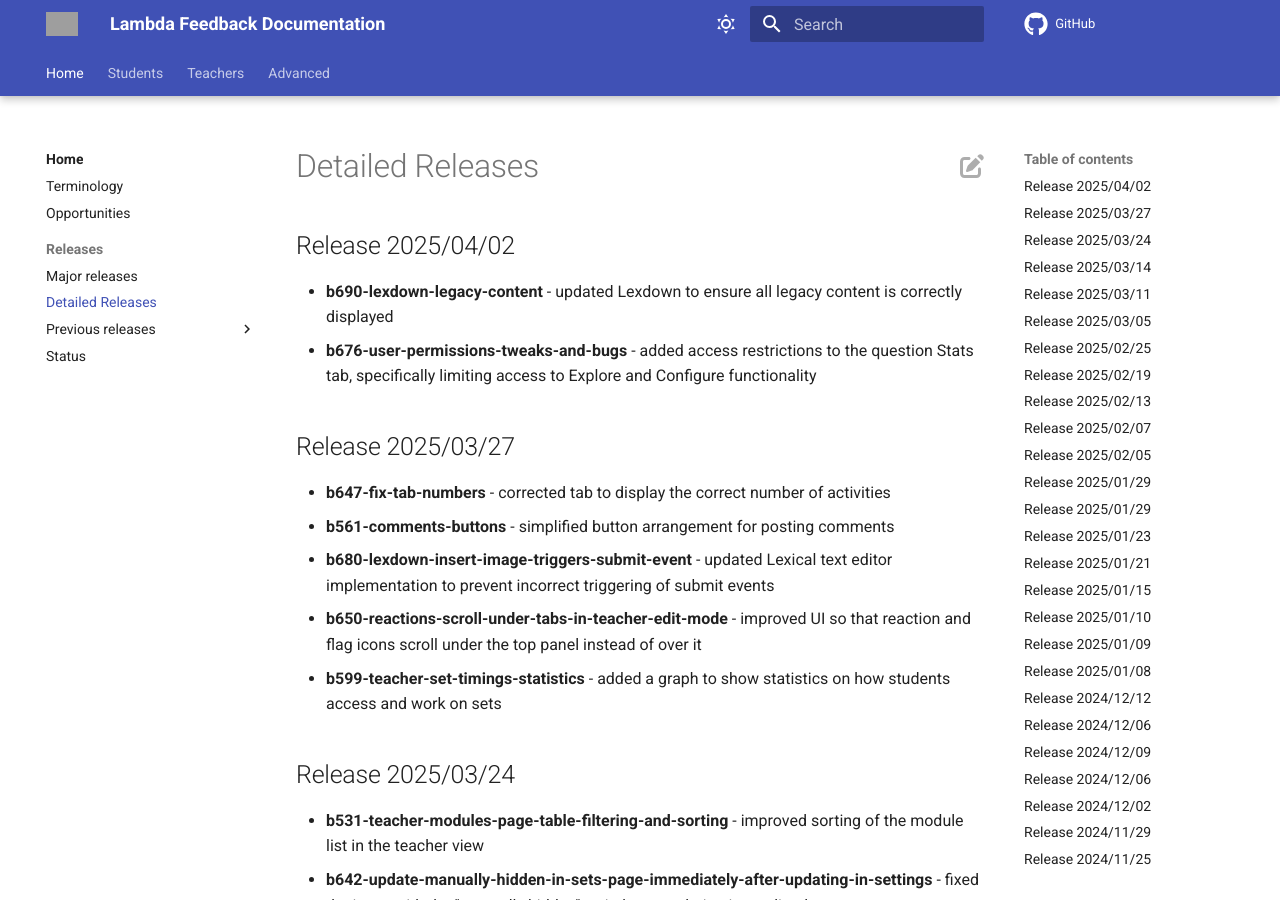
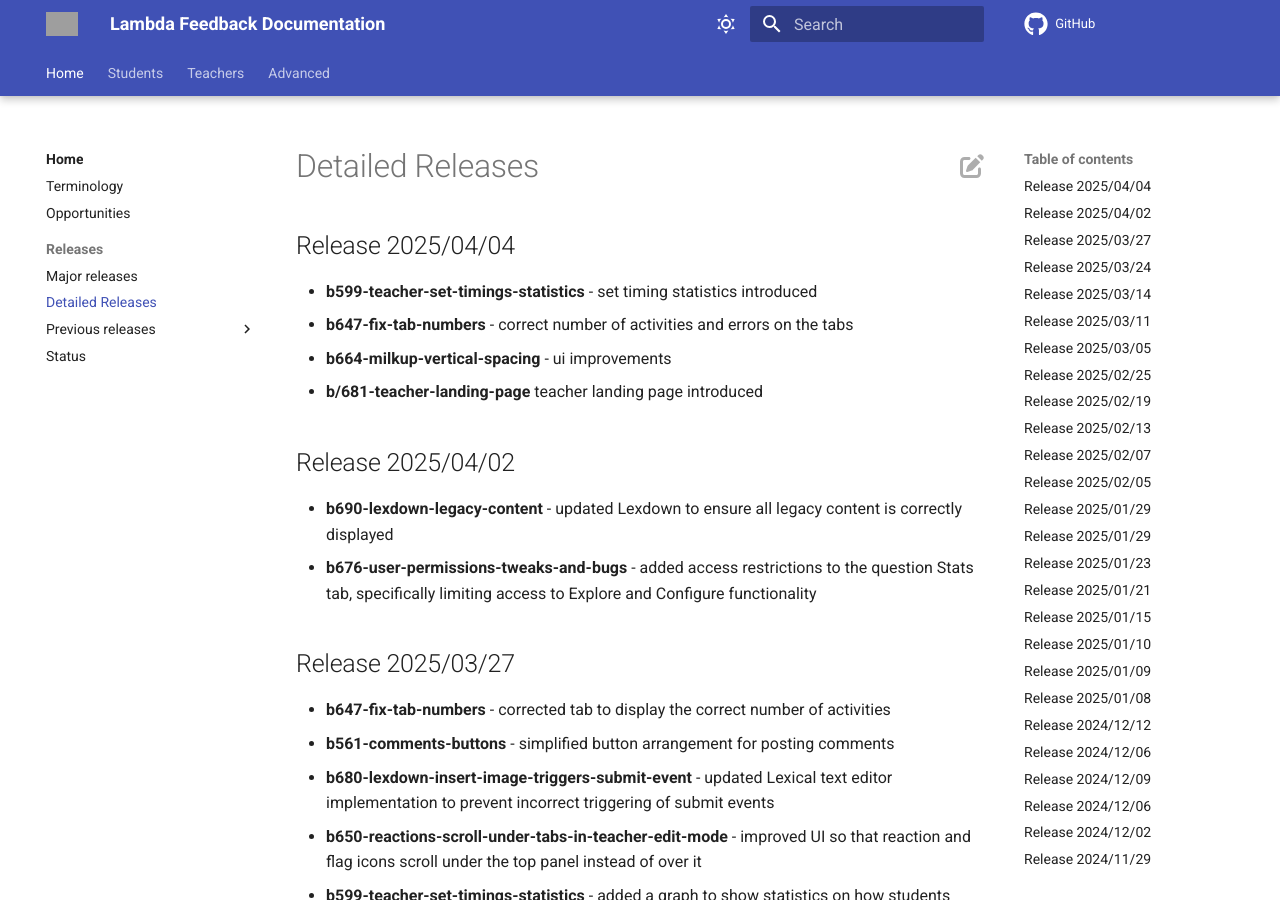
Before and after one commit to lambda-feedback/user-documentation, an MkDocs documentation site: the page built from docs/releases/detailed_releases.md, in a window 1280 px wide and 900 px high. Built offline with MkDocs 1.6.1 and Material for MkDocs 9.7.7, drawn with Linux system fonts in a browser that asks for light colours; comment, search, counter and statistics services are not loaded; grey boxes are pictures that could not be loaded.

Commit message:
Release 2025/04/04 added

```diff
--- a/docs/releases/detailed_releases.md
+++ b/docs/releases/detailed_releases.md
@@ -1,3 +1,10 @@
+## Release 2025/04/04
+
+- **b599-teacher-set-timings-statistics** - set timing statistics introduced
+- **b647-fix-tab-numbers** - correct number of activities and errors on the tabs
+- **b664-milkup-vertical-spacing** - ui improvements
+- **b/681-teacher-landing-page** teacher landing page introduced
+
 ## Release 2025/04/02
 
 - **b690-lexdown-legacy-content** - updated Lexdown to ensure all legacy content is correctly displayed
```
